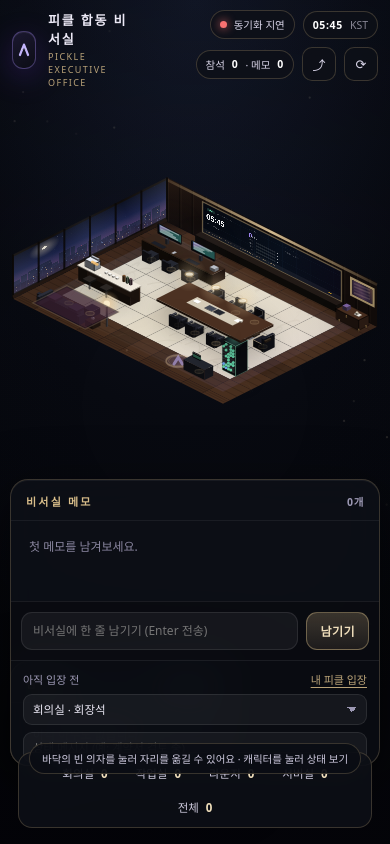
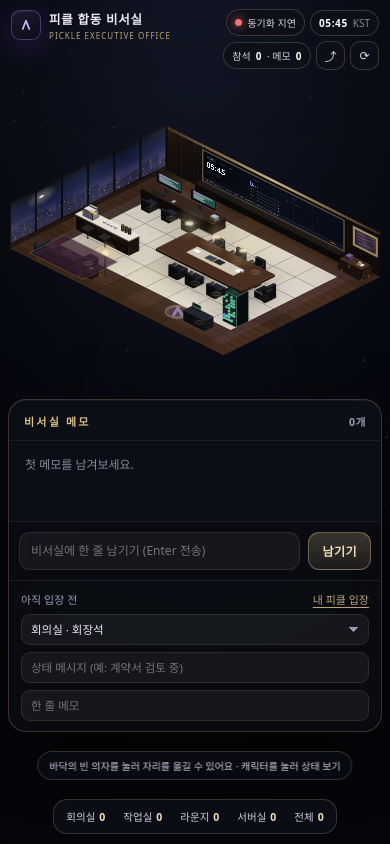
Before and after one commit to k61667-wq/pickle-executive-office, a plain HTML site: page index.html in a window 390 px wide. Drawn offline with Linux system fonts and the light colour scheme; animation ran at ten frames a second.

Commit message:
fix: 모바일 레이아웃 정리(패널 겹침·캐릭터 크기)

```diff
--- a/index.html
+++ b/index.html
@@ -98,15 +98,24 @@
   .toast{position:fixed;left:50%;top:70px;transform:translate(-50%,-12px);z-index:30;background:rgba(12,14,22,.95);border:1px solid var(--line);border-radius:12px;padding:10px 16px;font-size:12px;opacity:0;transition:.28s;pointer-events:none;box-shadow:0 16px 40px rgba(0,0,0,.6)}
   .toast.on{opacity:1;transform:translate(-50%,0)}
   @media (max-width:980px){
-    .left{width:220px;top:auto;bottom:78px;left:10px;max-height:32vh}
-    .right{left:10px;right:10px;top:auto;bottom:78px;width:auto;max-height:34vh;display:none}
-    .right.open{display:flex}
-    .left.hide{display:none}
-    .topbar{padding:10px 12px}
-    .brand h1{font-size:13px}
-    .brand .sub{font-size:9px;letter-spacing:.16em}
-    .chip{font-size:10.5px;padding:6px 9px}
-    .hint{bottom:70px;font-size:10.5px;padding:7px 12px}
+    .left{display:none}
+    .right{left:8px;right:8px;top:auto;bottom:112px;width:auto;max-height:40vh;display:flex}
+    .topbar{padding:9px 11px;gap:8px}
+    .brand{gap:8px}
+    .brand .mark{width:30px;height:30px;border-radius:9px}
+    .brand .mark svg{width:16px;height:16px}
+    .brand h1{font-size:12.5px;letter-spacing:.06em;white-space:nowrap}
+    .brand .sub{font-size:8px;letter-spacing:.13em;white-space:nowrap}
+    .statline{gap:5px}
+    .chip{font-size:10px;padding:5px 8px;gap:5px}
+    .chip.hide-sm{display:none}
+    .iconbtn{width:29px;height:29px;font-size:12px}
+    .zonebar{gap:2px;padding:4px}
+    .zonebar button{font-size:10.5px;padding:5px 8px;gap:4px}
+    .bottom{padding:8px 8px 10px}
+    .hint{bottom:64px;font-size:10px;padding:6px 11px}
+    .notes{padding:8px 10px}
+    .note{font-size:11.5px}
   }
 </style>
 </head>
@@ -125,7 +134,7 @@
   </div>
   <div class="statline">
     <div class="chip"><span class="dot" id="syncDot"></span><span id="syncText">연결 중…</span></div>
-    <div class="chip"><b id="clock">--:--</b><span style="opacity:.6">KST</span></div>
+    <div class="chip"><b id="clock">--:--</b><span class="hide-sm" style="opacity:.6">KST</span></div>
     <div class="chip">참석 <b id="cntPeople">0</b> · 메모 <b id="cntNotes">0</b></div>
     <button class="iconbtn" id="btnInvite" title="초대 · API 안내">⤴</button>
     <button class="iconbtn" id="btnRefresh" title="새로고침">⟳</button>
@@ -266,7 +275,7 @@ function layout() {
   const wide = VW > 1040;
   const free = wide
     ? { x0: 292, x1: VW - 348, y0: 66, y1: VH - 96 }
-    : { x0: 10, x1: VW - 10, y0: 58, y1: VH * 0.62 };
+    : { x0: 4, x1: VW - 4, y0: 92, y1: Math.max(240, VH - Math.min(VH * 0.40, 380) - 118) };
   const fw = Math.max(120, free.x1 - free.x0), fh = Math.max(120, free.y1 - free.y0);
   // S=40 기준 바운딩 박스
   const ref = 40, pts = [];
@@ -942,7 +951,8 @@ function drawOLED() {
 const FONT = "'Pretendard','Apple SD Gothic Neo','Malgun Gothic','Noto Sans KR',system-ui,sans-serif";
 
 function drawPickle(a, px, py, t) {
-  const s = S * 0.052;              // 기본 스케일
+  const sprK = VW < 700 ? 1.55 : 1;
+  const s = S * 0.052 * sprK;       // 기본 스케일
   const H = 1.14;                   // m
   const hpx = H * S;
   const bob = Math.sin(t * 2.1 + (a._ph || 0)) * hpx * 0.035 + (a._hop || 0);
```
